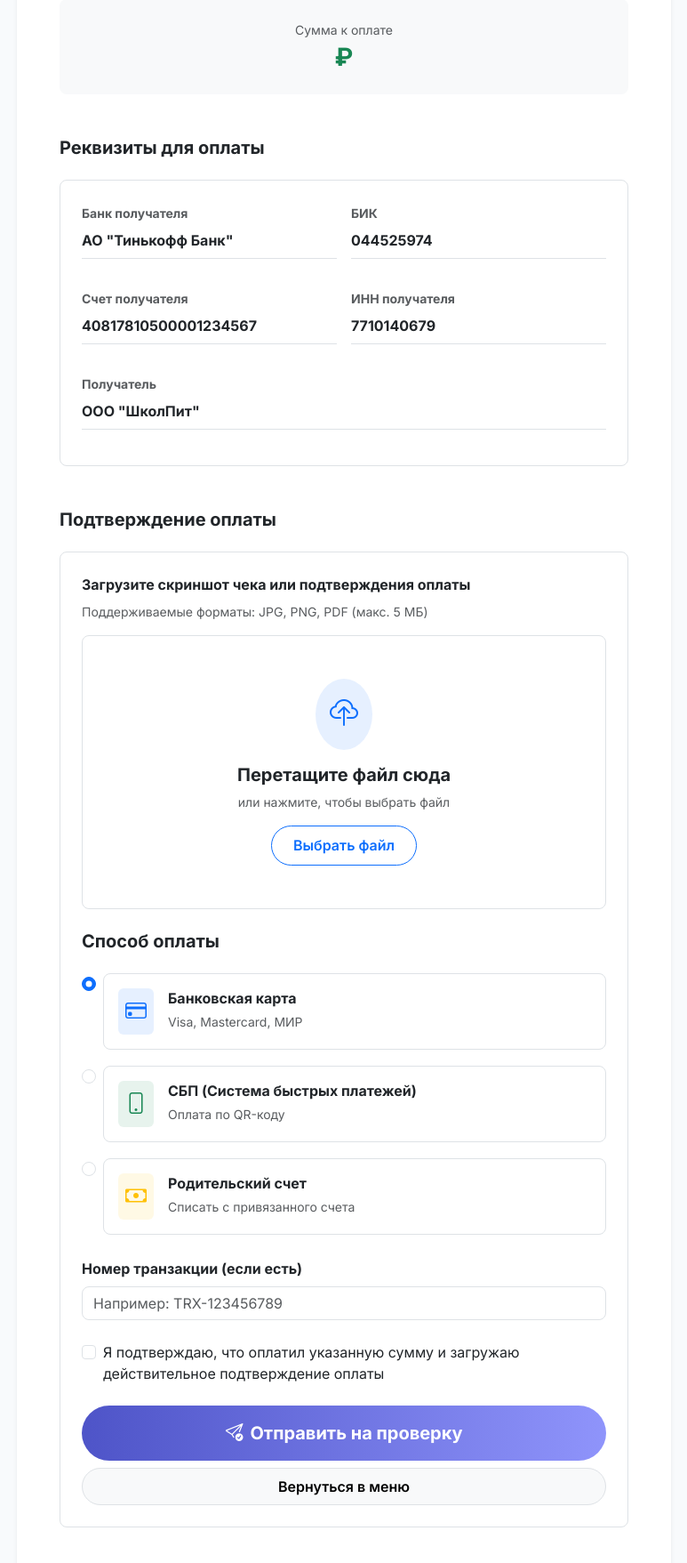
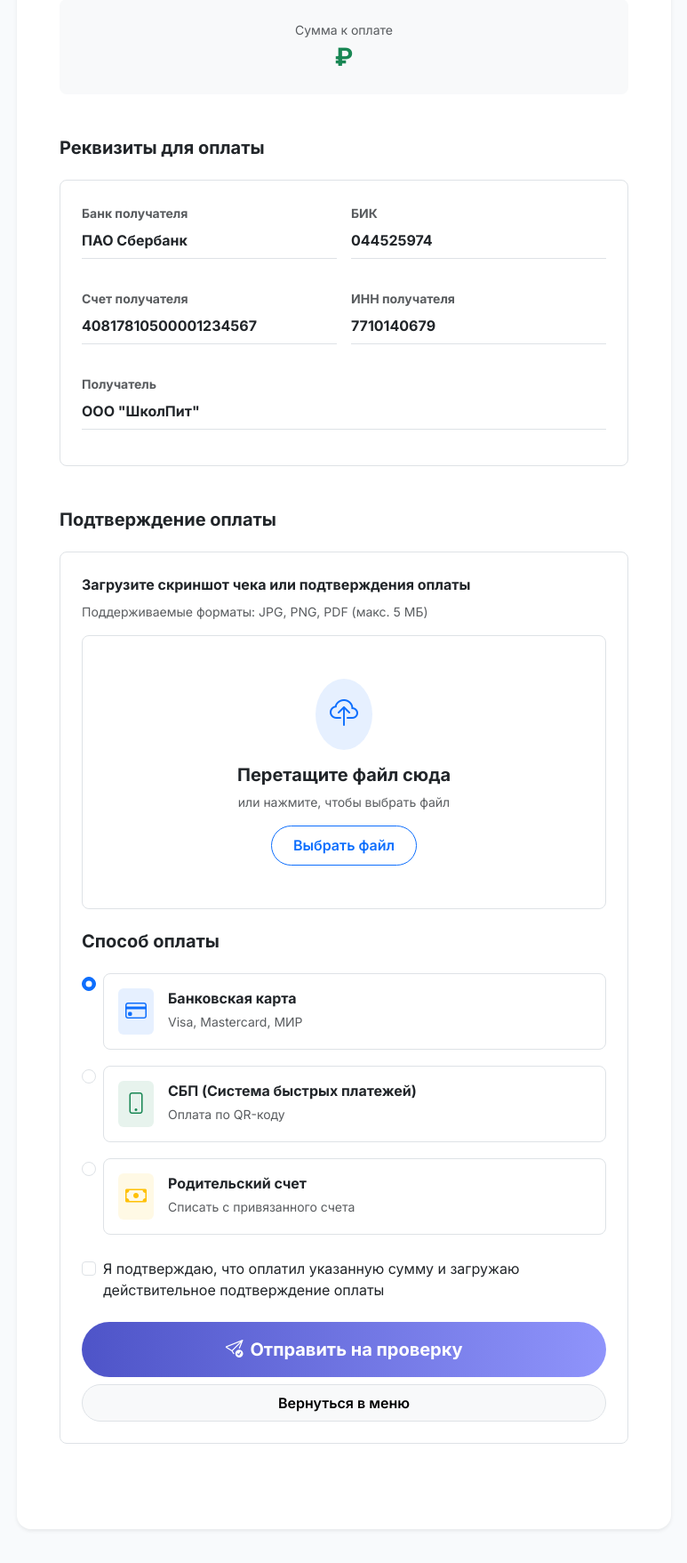
Before and after one commit to Plusha30/Ne_huhruy_muhruy, a Flask app: page /godia in a window 1280 px wide. Shown: the part 311-2068 px from the top of the page at 89% size, without its empty margins (253-1026 px from the left). Run offline with Flask 3, Linux system fonts and the light colour scheme; parts of the project's set-up code (start-up, migrations or seed data) failed here and were passed over.

Commit message:
Update payment_service.html

```diff
--- a/promprog/templates/payment_service.html
+++ b/promprog/templates/payment_service.html
@@ -40,7 +40,7 @@
                                     <div class="mb-3">
                                         <label class="form-label small fw-bold text-muted">Банк получателя</label>
                                         <div class="border-bottom pb-2">
-                                            <span class="fw-bold">АО "Тинькофф Банк"</span>
+                                            <span class="fw-bold">ПАО Сбербанк</span>
                                         </div>
                                     </div>
                                 </div>
@@ -183,13 +183,6 @@
                                             </label>
                                         </div>
                                     </div>
-                                </div>
-
-                                <div class="mb-4">
-                                    <label for="transactionId" class="form-label fw-bold">Номер транзакции (если
-                                        есть)</label>
-                                    <input type="text" class="form-control rounded-3" id="transactionId"
-                                        name="transaction_id" placeholder="Например: TRX-123456789">
                                 </div>
 
                                 <div class="form-check mb-4">
```
